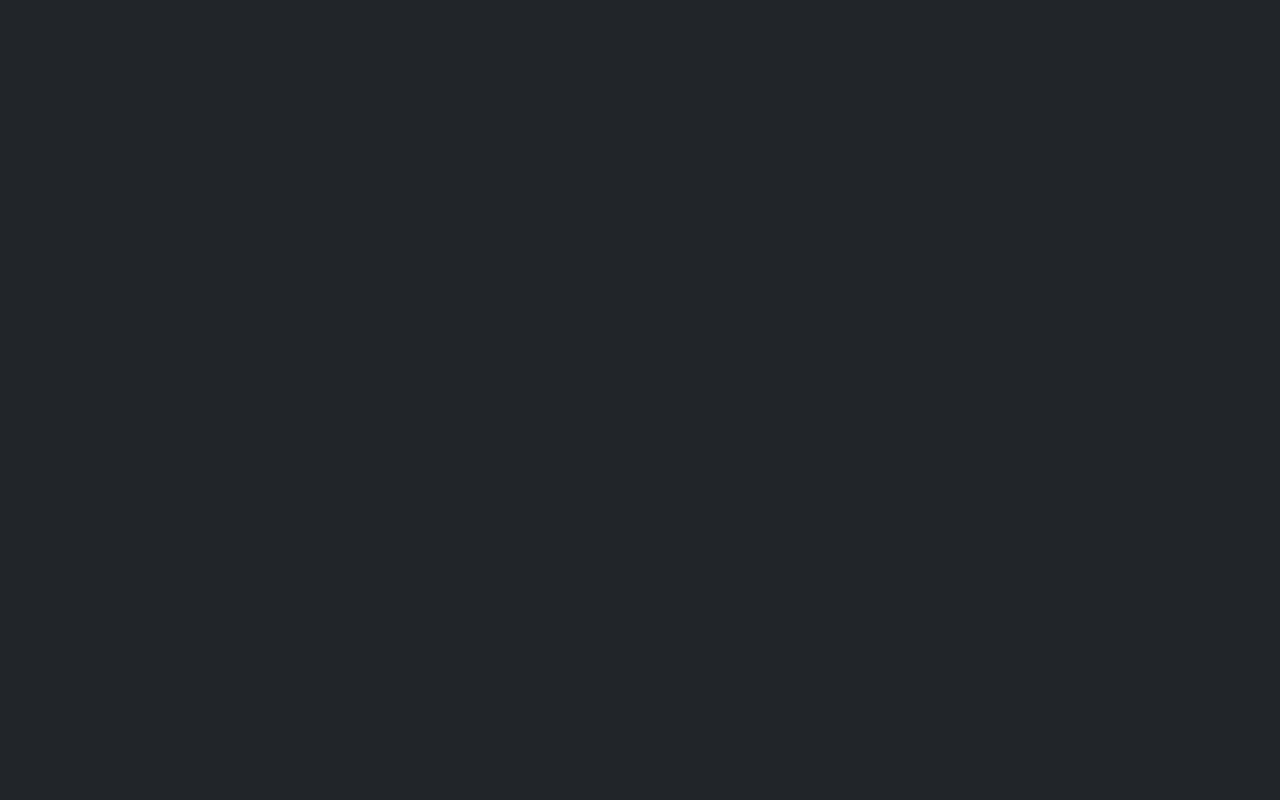
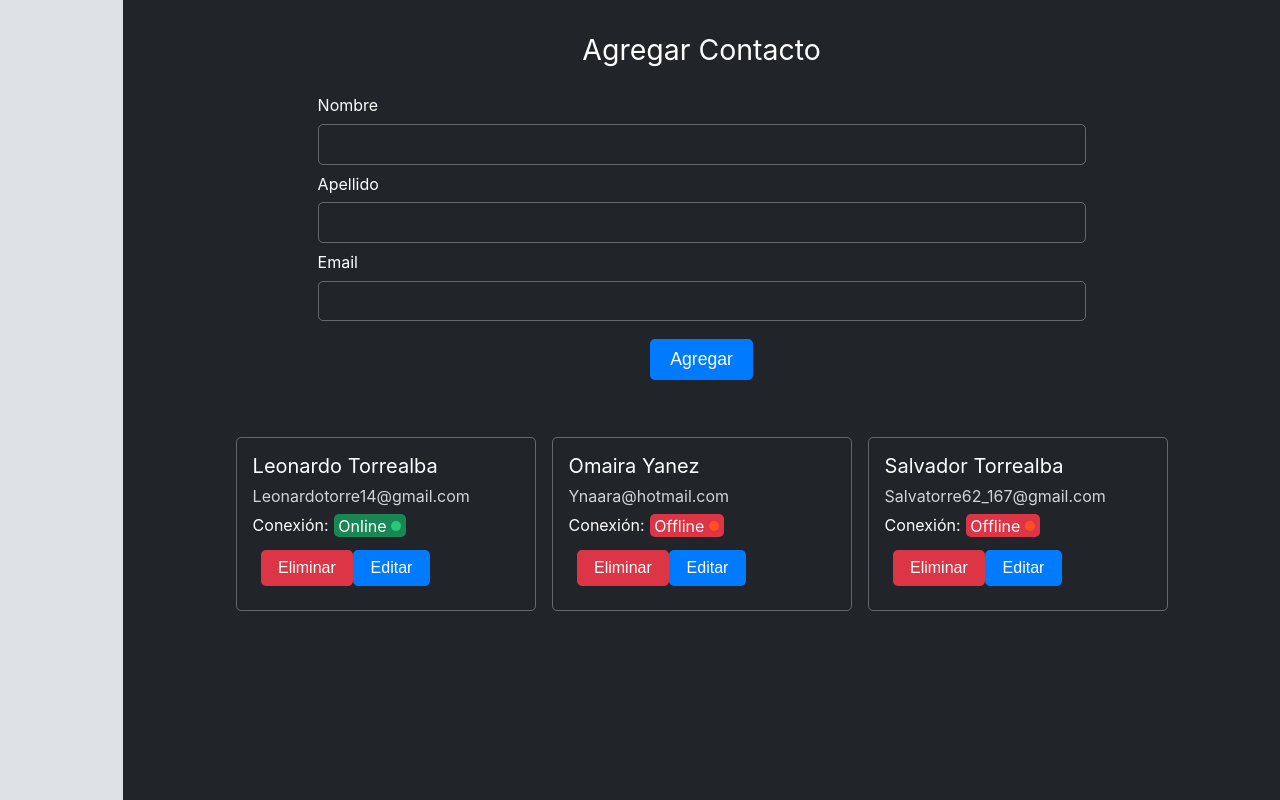
Before and after one commit to leonardotorre18/react_project_contacts, a React (Create React App) app: page / in a window 1280 px wide. Built offline with nearby package versions, Linux system fonts and the light colour scheme.

Commit message:
Project is Working

```diff
--- a/src/App.js
+++ b/src/App.js
@@ -1,8 +1,50 @@
+import { useState } from 'react';
+import Navbar from './components/layout/Navbar';
+import Form from './components/pure/form/Form';
+import ContactList from './components/containers/ContactList';
+import Contact from './models/Contact';
 import './App.scss';
 
+
 function App() {
+  const [contacts, setContacts] = useState([
+    new Contact('Leonardo', 'Torrealba', 'Leonardotorre14@gmail.com', true),
+    // new Contact('Liyimar', 'Gamboa', 'Corinami2021.l@gmail.com', true),
+    new Contact('Omaira', 'Yanez', 'Ynaara@hotmail.com', false),
+    new Contact('Salvador', 'Torrealba', 'Salvatorre62_167@gmail.com', false)
+  ])
+
+  const addContact = contact => {
+    setContacts([
+      ...contacts,
+      contact
+    ]);
+  }
+  const deleteContact = contact => {
+    let index = contacts.indexOf(contact)
+    let tempContact = contacts;
+    tempContact.splice(index, 1);
+    setContacts([...tempContact]);
+  }
+  const toggleConnection = contact => {
+    let index = contacts.indexOf(contact)
+    let tempContact = contacts;
+    tempContact[index].status = !contacts[index].status
+    setContacts([...tempContact]);
+
+  }
+
   return (
     <div className="App">
+      <Navbar></Navbar>
+      <Form
+        addContact={addContact}
+      ></Form>
+      <ContactList
+        contacts={contacts}
+        deleteContact={ deleteContact }
+        toggleConnection={ toggleConnection }
+      ></ContactList>
     </div>
   );
 }
--- /dev/null
+++ b/src/components/containers/ContactList.jsx
@@ -0,0 +1,25 @@
+import ContactCard from '../pure/ContactCard';
+import propTypes from 'prop-types';
+import '../../styles/ContactList.scss';
+
+export default function ContactList({contacts, deleteContact, toggleConnection}) {
+  return (
+    <div className='contactContainer'>
+      {
+        contacts.map((contact,index)=>
+          <ContactCard
+            contact={contact}
+            key={index}
+
+            deleteContact={ deleteContact }
+            toggleConnection={ toggleConnection }
+          ></ContactCard>
+        )
+      }
+    </div>
+  )
+}
+
+ContactList.propTypes = {
+    contacts: propTypes.array.isRequired
+}
--- /dev/null
+++ b/src/components/layout/Navbar.jsx
@@ -0,0 +1,7 @@
+import '../../styles/Navbar.scss';
+
+export default function Navbar() {
+  return (
+    <div className='navbar'></div>
+  )
+}
--- /dev/null
+++ b/src/components/pure/ContactCard.jsx
@@ -0,0 +1,29 @@
+import propTypes from 'prop-types';
+import Contact from '../../models/Contact';
+import '../../styles/ContactCard.scss'
+
+export default function ContactCard({contact, deleteContact, toggleConnection }) {
+  return (
+    <div className='contactCard'>
+      <h5 className="name">{contact.name} {contact.lastname}</h5>
+      <p className="email">{contact.email}</p>
+      <p className='status'>Conexión:
+        {
+          contact.status ?
+            <span className='online' onClick={()=>toggleConnection(contact)}>Online</span> :
+            <span className='offline' onClick={()=>toggleConnection(contact)}>Offline</span>
+        }
+      </p>
+      <div className="buttons">
+        <button className='delete' onClick={()=>deleteContact(contact)}>Eliminar</button>
+        <button className='edit'>Editar</button>
+
+      </div>
+    </div>
+  )
+}
+ContactCard.propTypes = {
+  contact: propTypes.instanceOf(Contact).isRequired,
+  deleteContact: propTypes.func.isRequired,
+  toggleConnection: propTypes.func.isRequired
+}
--- /dev/null
+++ b/src/components/pure/form/Form.jsx
@@ -0,0 +1,55 @@
+import { useRef } from 'react';
+import Contact from '../../../models/Contact';
+import '../../../styles/Form.scss';
+import propTypes from 'prop-types';
+
+export default function Form({addContact}) {
+
+  const nameRef = useRef('');
+  const lastnameRef = useRef('');
+  const emailRef = useRef(null);
+
+  const handleSubmit = e => {
+    e.preventDefault();
+      const newContact = new Contact(
+        nameRef.current.value,
+        lastnameRef.current.value,
+        emailRef.current.value
+      )
+      addContact(newContact);
+      nameRef.current.value = '';
+      lastnameRef.current.value = '';
+      emailRef.current.value = '';
+  }
+
+  return (
+    <form
+      action=""
+      onSubmit={e => handleSubmit(e)}
+      className="form"
+    >
+      <h3 className='title'>Agregar Contacto</h3>
+
+      <div className='form-group'>
+        <label htmlFor='name'>Nombre</label>
+        <input type="text" id='name' ref={nameRef} />
+      </div>
+      <div className='form-group'>
+        <label htmlFor='lastname'>Apellido</label>
+        <input type="text" id='lastname' ref={lastnameRef} />
+      </div>
+      <div className='form-group'>
+        <label htmlFor='email'>Email</label>
+        <input type="email" id='email' ref={emailRef} />
+      </div>
+
+      <input type="submit" value="Agregar"/>
+
+    </form>
+  )
+}
+
+
+Form.propTypes = {
+    addContact: propTypes.func.isRequired
+};
--- a/src/index.scss
+++ b/src/index.scss
@@ -1,15 +1,17 @@
 *,*::after,*::before {
   box-sizing: border-box;
+  margin: 0;
+  padding: 0;
 }
 body {
-  margin: 0;
-  padding: 0;
   font-family: -apple-system, BlinkMacSystemFont, 'Segoe UI', 'Roboto', 'Oxygen',
     'Ubuntu', 'Cantarell', 'Fira Sans', 'Droid Sans', 'Helvetica Neue',
     sans-serif;
   -webkit-font-smoothing: antialiased;
   -moz-osx-font-smoothing: grayscale;
   background-color: #212529;
+  color: #fff;
+  padding-left: 7.7em;
 }
 
 code {
--- /dev/null
+++ b/src/models/Contact.js
@@ -0,0 +1,13 @@
+export default class Contact {
+    name = '';
+    lastname = '';
+    email = '';
+    status = false;
+
+    constructor (name, lastname, email, online) {
+        this.name = name;
+        this.lastname = lastname;
+        this.email = email
+        this.status = online;
+    }
+}
--- /dev/null
+++ b/src/styles/ContactCard.scss
@@ -0,0 +1,89 @@
+.contactCard {
+    border: solid 1px #dee2e65b;
+    padding: 1em;
+    width: 100%;
+    border-radius: 5px;
+    h5.name {
+        font-size: 1.25rem;
+        margin-bottom: .4em;
+        min-width: max-content;
+        font-weight: 400;
+    }
+    .email {
+        font-size: 1em;
+        margin-bottom: .6em;
+        opacity: .8;
+        min-width: max-content;
+    }
+    p.status {
+        font-size: 1em;
+        margin-bottom: .4em;
+
+        span {
+            padding: .1em .3em;
+            border-radius: 5px;
+            margin-left: 5px;
+            cursor: pointer;
+            &::after {
+                content: "";
+                width: 10px;
+                height: 10px;
+                display: inline-block;
+                border-radius: 50%;
+                margin-left: .3em;
+            }
+            &.online {
+                background-color: #198754;
+                &::after{
+                    background-color: #25c97c;
+                }
+            }
+            &.offline {
+                background-color: #dc3545;
+                &::after{
+                    background-color: rgb(255, 79, 35)
+                }
+            }
+
+        }
+
+    }
+    .buttons {
+        padding: .5em;
+        button.delete{
+            font-size: 1em;
+            padding: .4em .9em;
+            color: #fff;
+            background-color: #dc3545;
+            border:solid 3px #dc3545;
+            border-radius: 5px;
+
+            &:hover {
+                background-color: #c82333;
+                border-color: #bd2130;
+            }
+            &:focus {
+                box-shadow: 0 0 0 0.2rem rgba(220, 53, 69, .5);
+            }
+        }
+        button.edit{
+            font-size: 1em;
+            padding: .4em .9em;
+            color: #fff;
+
+            background-color: #007bff;
+            border:solid 3px #007bff;
+            border-radius: 5px;
+
+
+            &:hover {
+                background-color: #0069d9;
+                border-color: #0062cc;
+            }
+            &:focus {
+                box-shadow: 0 0 0 0.2rem rgba(0, 123, 255, .5);
+            }
+        }
+    }
+
+}
--- /dev/null
+++ b/src/styles/ContactList.scss
@@ -0,0 +1,10 @@
+.contactContainer {
+    display: grid;
+    grid-template-columns: repeat(auto-fit, minmax(250px, 300px));
+    justify-items: center;
+    justify-content: center;
+    max-width: 1080px;
+    margin: 0 auto;
+    grid-gap: 1em;
+    padding: 1em;
+}
--- /dev/null
+++ b/src/styles/Form.scss
@@ -0,0 +1,56 @@
+form.form {
+    margin: 1em auto;
+    display: flex;
+    flex-direction: column;
+    align-items: center;
+    max-width: 800px;
+    padding: 1em;
+    h3.title {
+        font-size: calc(1.3rem + .6vw);
+        text-align: center;
+        margin-bottom: 1em;
+        font-weight: 400;
+    }
+    input {
+        outline: none;
+        margin: .5em 0;
+        font-size: 1.1em;
+        border-radius: 5px;
+        border: none;
+    }
+    .form-group {
+        width: 100%;
+        label {
+            display: block;
+            font-size: 1em;
+        }
+        input{
+            border: solid 1px #dee2e65b;
+            width: 100%;
+            padding: .5em;
+            background: none;
+            color: #fff;
+            &:focus {
+                background-color: #fff;
+                color: #495057;
+                border-color: #80bdff;
+                box-shadow: 0 0 0 0.2rem rgba(0, 123, 255, .5);
+            }
+        }
+    }
+    input[type='submit']{
+        padding: .4em 1em;
+        color: #fff;
+        background-color: #007bff;
+        border:solid 3px #007bff;
+        border-radius: 5px;
+
+        &:hover {
+            background-color: #0069d9;
+            border-color: #0062cc;
+        }
+        &:focus {
+            box-shadow: 0 0 0 0.2rem rgba(0, 123, 255, .5);
+        }
+    }
+}
--- /dev/null
+++ b/src/styles/Navbar.scss
@@ -0,0 +1,9 @@
+.navbar {
+    color: #000;
+    height: 100vh;
+    width: 7.7em;
+    top: 0;
+    position: absolute;
+    left: 0;
+    background-color: #dee2e6;
+}
```
